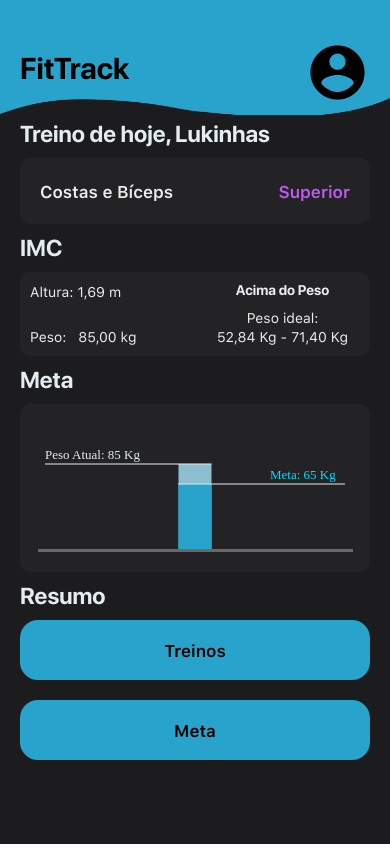
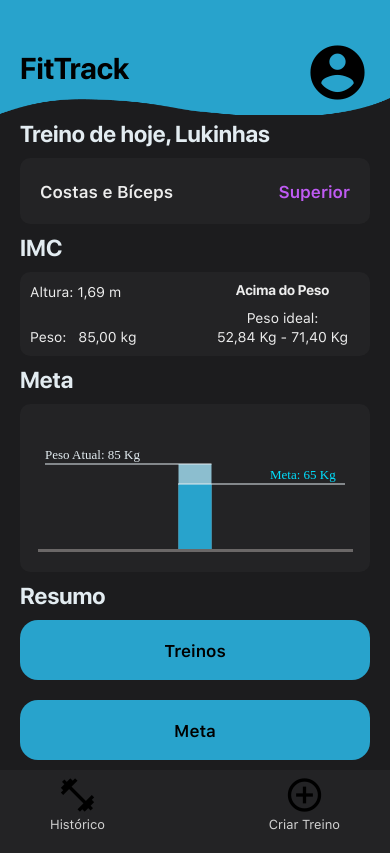
Before and after one commit to GiltMonster/PI_5, a React Native app: screen / in a window 390 px wide. Built offline with nearby package versions, Linux system fonts and the light colour scheme.

Commit message:
feature: tab bar pronta

```diff
--- /dev/null
+++ b/app/components/TabBar.jsx
@@ -0,0 +1,48 @@
+import { Text, StyleSheet, View, TouchableOpacity } from 'react-native';
+import { Icon } from 'react-native-elements';
+import { useFonts } from 'expo-font';
+
+export default function TabBar({ onPress }) {
+  const [loaded, error] = useFonts({
+    sfProTextRegular: require('../assets/fonts/sf-pro-text-regular.ttf')
+  });
+
+  if (error) {
+    console.log("Erro ao carregar a fonte: ", error);
+  }
+
+  const sfProTextRegular = loaded ? 'sfProTextRegular' : null;
+
+  return (
+    <View style={styles.headerContainer}>
+        <View>
+            <TouchableOpacity onPress={() => onPress()}>
+                <Icon name={'fitness-center'} color='black' size={40}/>
+            </TouchableOpacity>
+            <Text style={[styles.headerText, { fontFamily: sfProTextRegular }]}>Histórico</Text>
+        </View>
+        <View>
+            <TouchableOpacity onPress={() => onPress()}>
+                <Icon name={'add-circle-outline'} color='black' size={40}/>
+            </TouchableOpacity>
+            <Text style={[styles.headerText, { fontFamily: sfProTextRegular }]}>Criar Treino</Text>
+        </View>
+    </View>
+  );
+}
+
+const styles = StyleSheet.create({
+  headerContainer: {
+    flexDirection: 'row',
+    justifyContent: 'space-between',
+    paddingHorizontal: 50,
+    paddingTop: 5,
+    backgroundColor: '#232325',
+    height: 83
+  },
+  headerText: {
+    fontSize: 13,
+    position: 'relative',
+    color: 'lightgray',
+  },
+});
--- a/app/pages/HomePage.jsx
+++ b/app/pages/HomePage.jsx
@@ -1,10 +1,11 @@
-import { View, Text, StyleSheet, TouchableOpacity } from 'react-native';
+import { View, Text, StyleSheet, ScrollView } from 'react-native';
 import { useFonts } from 'expo-font';
 import Header from '../components/Header';
 import WorkoutButton from '../components/WorkoutButton';
 import Imc from '../components/Imc';
 import Goal from '../components/Goal';
 import Summary from '../components/Summary';
+import TabBar from '../components/TabBar';
 
 export default function HomePage({ userName, onPress, trainingName, members, height, weight , imcCategory, idealWeight, targetWeight }) {
   const [loaded, error] = useFonts({
@@ -24,12 +25,15 @@ export default function HomePage({ userName, onPress, trainingName, members, hei
   return (
     <View>
       <Header/>
+      <ScrollView>
         <Text style={[styles.homeText, { fontFamily: sfProDisplayBold }]}>Treino de hoje, {userName}</Text>
         <WorkoutButton onPress={onPress} trainingName={trainingName} members={members}/>
         <Imc height={height} weight={weight} imcCategory={imcCategory} idealWeight={idealWeight}/>
         <Text style={[styles.targetText, { fontFamily: sfProDisplayBold }]}>Meta</Text>
         <Goal currentWeight={weight} targetWeight={targetWeight}/>
         <Summary onPress={onPress}/>
+      </ScrollView>
+      <TabBar/>
     </View>
   );
 }
```
Lines whose indentation alone changed are shown as unchanged.
